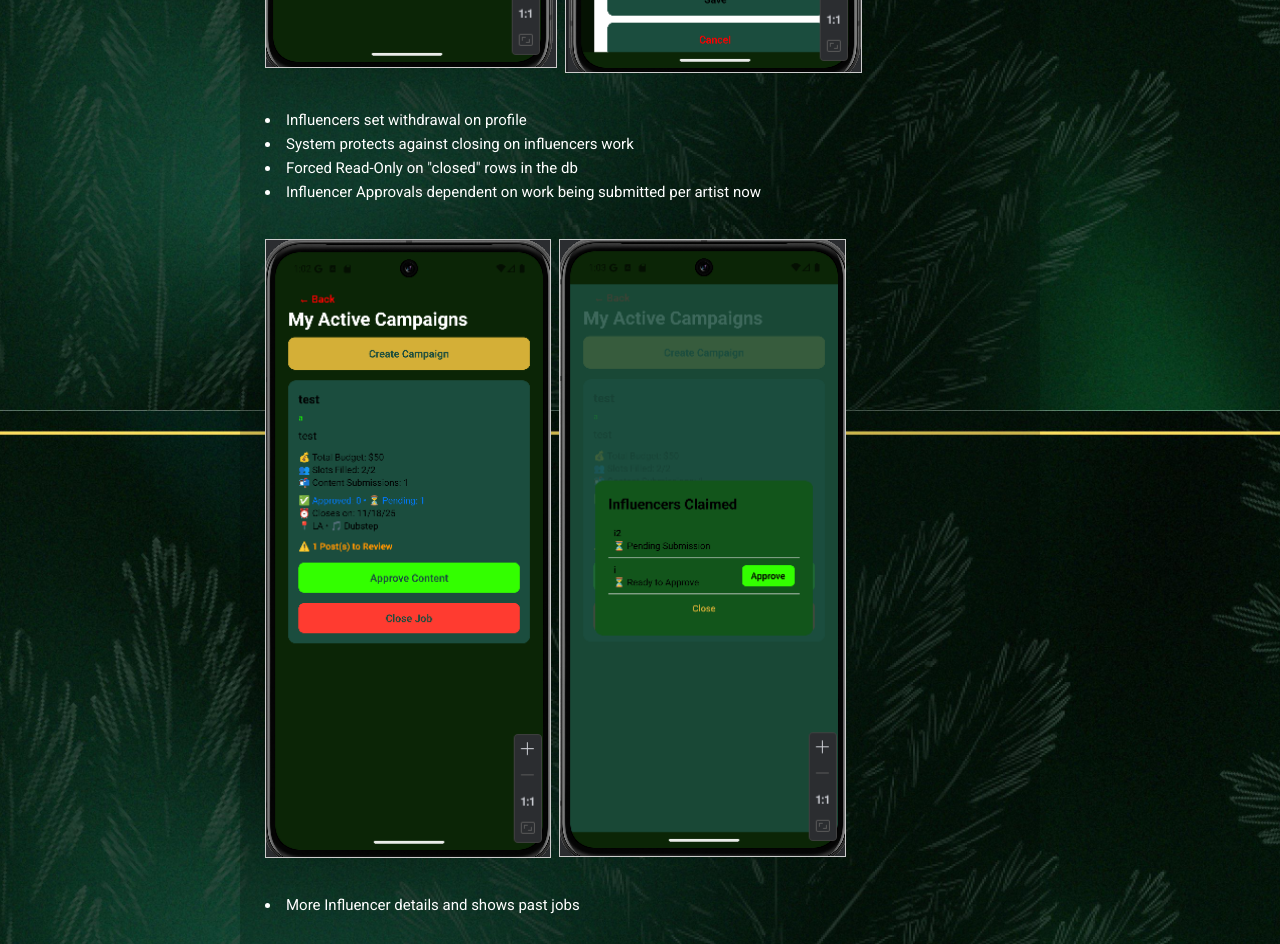
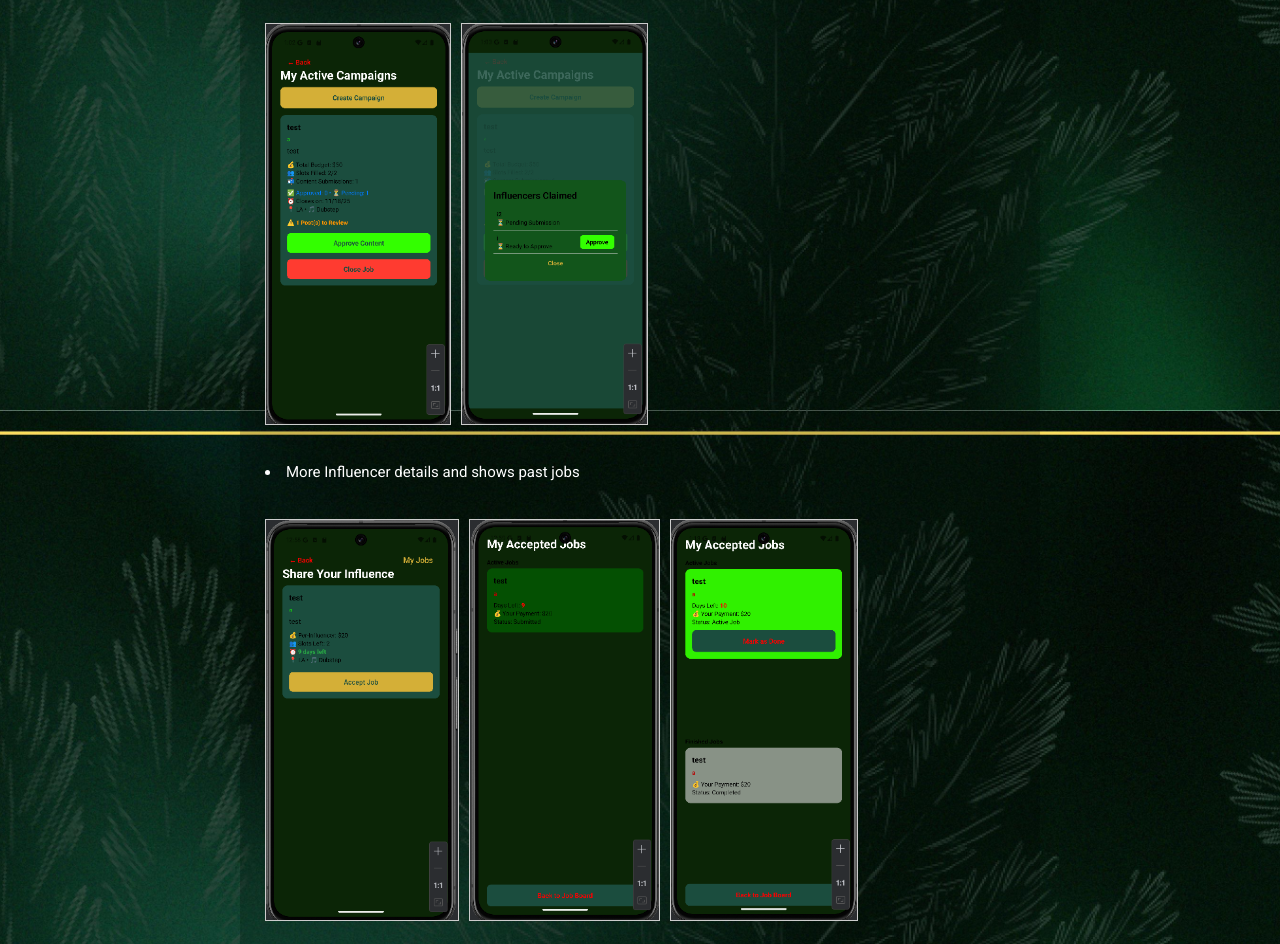
Before and after one commit to DOWingard/YC-Demo, a plain HTML site: page index.html in a window 1280 px wide. Shown: the part 1189-2133 px from the top of the page. Drawn offline with nearby package versions, Linux system fonts and the light colour scheme.

Commit message:
formatting agagin

```diff
--- a/index.html
+++ b/index.html
@@ -53,8 +53,8 @@
           <li>Jobs for influencers filter by genre and location</li>
           <li>Setting Location and Genres at signup and edit profile properly interacts with backend</li>
           <ul style="list-style: none; display: flex; gap: 10px; padding: 0;">
-            <li><img src="images/s4.png" alt="Sign Up Influencer" class="media" style="max-width: 400px; width: 100%; height: auto;"></li>
-            <li><img src="images/s5.png" alt="Edit Profile" class="media" style="max-width: 400px; width: 100%; height: auto;"></li>
+            <li><img src="images/s4.png" alt="Sign Up Influencer" class="media" style="max-width: 400px; max-height: 400px; width: auto; height: auto;"></li>
+            <li><img src="images/s5.png" alt="Edit Profile" class="media" style="max-width: 400px; max-height: 400px; width: auto; height: auto;"></li>
           </ul>
 
           <li>Influencers set withdrawal on profile</li>
@@ -63,17 +63,18 @@
           <li>Influencer Approvals dependent on work being submitted per artist now</li>
 
           <ul style="list-style: none; display: flex; gap: 10px; padding: 0;">
-            <li><img src="images/s3.png" alt="Approve Content" class="media" style="max-width: 400px; width: 100%; height: auto;"></li>
-            <li><img src="images/s6.png" alt="Approve Each Artist" class="media" style="max-width: 400px; width: 100%; height: auto;"></li>
+            <li><img src="images/s3.png" alt="Approve Content" class="media" style="max-width: 400px; max-height: 400px; width: auto; height: auto;"></li>
+            <li><img src="images/s6.png" alt="Approve Each Artist" class="media" style="max-width: 400px; max-height: 400px; width: auto; height: auto;"></li>
           </ul>
 
           <li>More Influencer details and shows past jobs</li>
 
           <ul style="list-style: none; display: flex; gap: 10px; padding: 0;">
-            <li><img src="images/s1.png" alt="Approve Content" class="media" style="max-width: 400px; width: 100%; height: auto;"></li>
-            <li><img src="images/s2.png" alt="Approve Each Artist" class="media" style="max-width: 400px; width: 100%; height: auto;"></li>
-            <li><img src="images/s7.png" alt="Approve Each Artist" class="media" style="max-width: 400px; width: 100%; height: auto;"></li>
+            <li><img src="images/s1.png" alt="Approve Content" class="media" style="max-width: 400px; max-height: 400px; width: auto; height: auto;"></li>
+            <li><img src="images/s2.png" alt="Approve Each Artist" class="media" style="max-width: 400px; max-height: 400px; width: auto; height: auto;"></li>
+            <li><img src="images/s7.png" alt="Approve Each Artist" class="media" style="max-width: 400px; max-height: 400px; width: auto; height: auto;"></li>
           </ul>
+
           <li>Extra logging for issues and closures</li>
           <li>Backend Updates:
             <ul>
```
